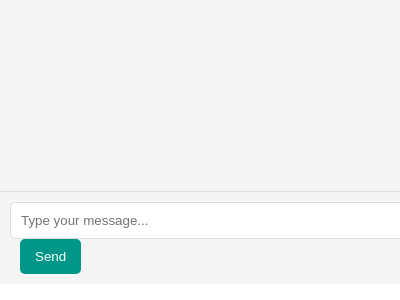
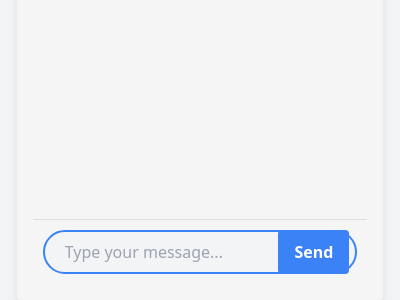
Before and after one commit to dayviec25/chat-to-video-extension, a browser extension: page chrome-extension/popup.html in a window 400 px wide. Shown: the part 560-860 px from the top of the page. Drawn offline with nearby package versions, Linux system fonts and the light colour scheme.

Commit message:
Add requirements.txt

```diff
--- a/chrome-extension/popup.html
+++ b/chrome-extension/popup.html
@@ -5,14 +5,14 @@
     <meta http-equiv="X-UA-Compatible" content="IE=edge" />
     <meta name="viewport" content="width=device-width, initial-scale=1.0" />
     <title>Chatbot Extension</title>
+    <!-- Tailwind CSS -->
+    <link
+      href="https://cdn.jsdelivr.net/npm/tailwindcss@2.2.19/dist/tailwind.min.css"
+      rel="stylesheet"
+    />
+    <!-- HTMX -->
+    <script src="https://unpkg.com/htmx.org"></script>
     <style>
-      /* Add your custom CSS here */
-      body,
-      html {
-        height: 100%;
-        margin: 0;
-        font-family: Arial, sans-serif;
-      }
       .chat-container {
         display: flex;
         flex-direction: column;
@@ -63,20 +63,30 @@
       }
     </style>
   </head>
-  <body>
-    <div class="chat-container">
-      <div class="messages" id="messages"></div>
-      <div class="input-area">
-        <input
-          type="text"
-          id="userInput"
-          class="input-field"
-          placeholder="Type your message..."
-        />
-        <button id="sendButton" class="send-button">Send</button>
+  <body class="bg-gray-100 h-screen">
+    <div
+      class="chat-container mx-auto my-4 p-4 bg-white rounded shadow-lg w-11/12 md:w-1/2 lg:w-1/3"
+    >
+      <div class="messages h-64 overflow-y-auto" id="messages"></div>
+      <div class="input-area border-t-2 border-gray-200 px-4 pt-4">
+        <div class="relative flex">
+          <input
+            type="text"
+            placeholder="Type your message..."
+            autocomplete="off"
+            autofocus="true"
+            id="userInput"
+            class="text-md w-full focus:outline-none focus:placeholder-gray-400 text-gray-600 placeholder-gray-600 pl-5 bg-gray-100 border-2 border-gray-200 focus:border-blue-500 rounded-full py-2"
+          />
+          <button
+            id="sendButton"
+            class="absolute right-2 items-center inset-y-0 bg-blue-500 hover:bg-blue-600 text-white font-bold py-2 px-4 rounded"
+          >
+            Send
+          </button>
+        </div>
       </div>
     </div>
-
     <script>
       const SOCKET_ENDPOINT =
         "ws://143.198.107.137:5000/socket.io/?EIO=3&transport=websocket";
--- a/python-service/requirements.txt
+++ b/python-service/requirements.txt
@@ -2,3 +2,4 @@ Flask==3.0.0
 gunicorn==21.2.0
 requests==2.31.0
 youtube_transcript_api==0.6.2
+Flask-SocketIO==5.3.6
```
Also changed, not shown: chrome-extension/icons/icon128.png (renamed from chrome-extension/icon/icon128.png), chrome-extension/icons/icon16.png (renamed from chrome-extension/icon/icon16.png), chrome-extension/icons/icon48.png (renamed from chrome-extension/icon/icon48.png).
